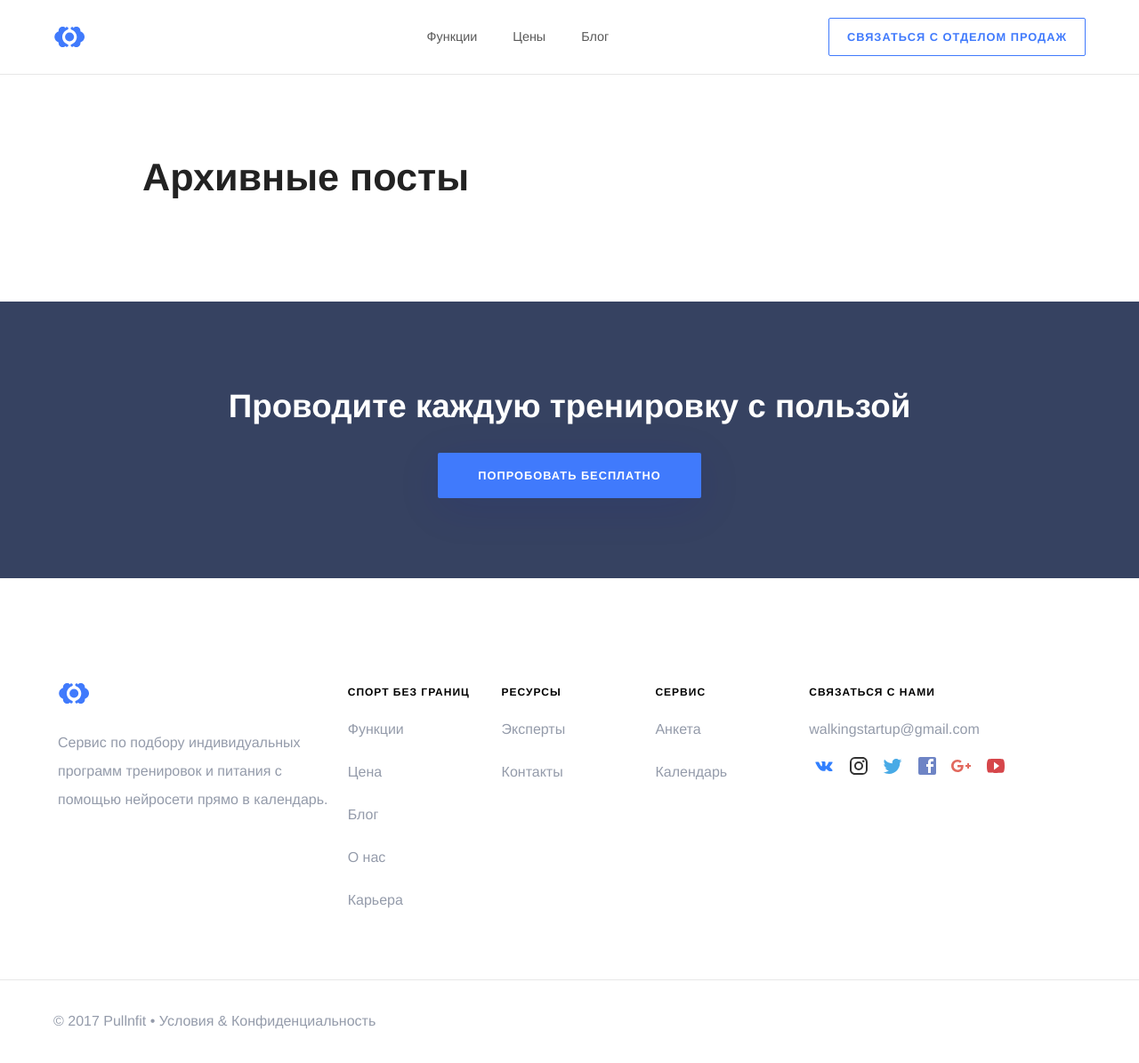
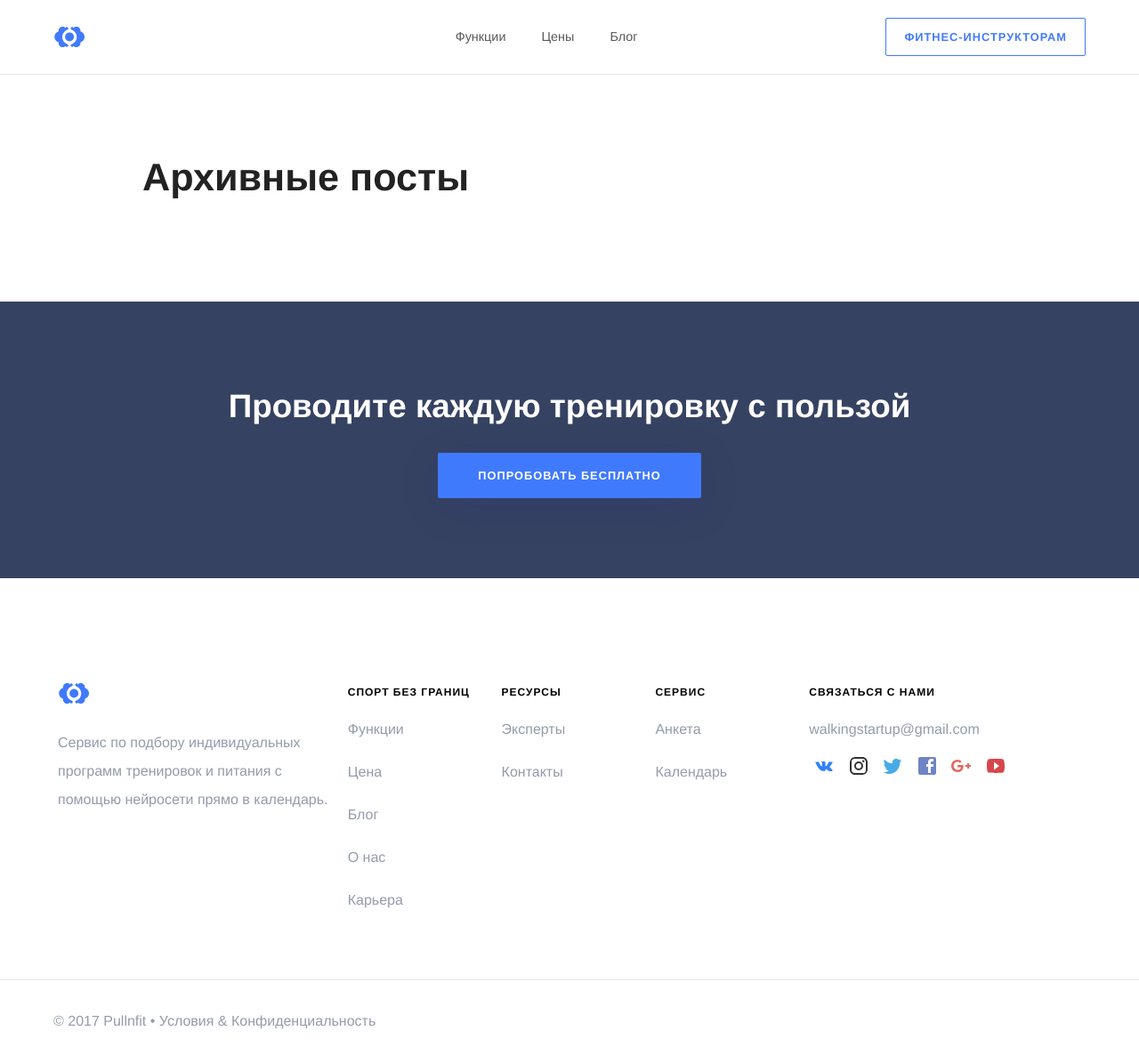
Before and after one commit to RakhimyanTim/adroholic.github.io, a Jekyll site: the page built from pages/archived.html, in a window 1280 px wide. Shown: the whole page at 89% size. Built offline with Jekyll 4.4.1, drawn with Linux system fonts in a browser that asks for light colours; some web fonts are replaced.

Commit message:
Update right.html

```diff
--- a/_includes/navigation/right.html
+++ b/_includes/navigation/right.html
@@ -1,3 +1,3 @@
 <nav class="right">
-	<a href="callto:8996402590" target="_blank" class="button keep-text-size {% if page.header_class == 'plain' or layout.header_class == 'plain' %}light{% else %}dark{% endif %}">Связаться с отделом продаж</a>
+	<a href="callto:8996402590" target="_blank" class="button keep-text-size {% if page.header_class == 'plain' or layout.header_class == 'plain' %}light{% else %}dark{% endif %}">фитнес-инструкторам</a>
 </nav>
```
